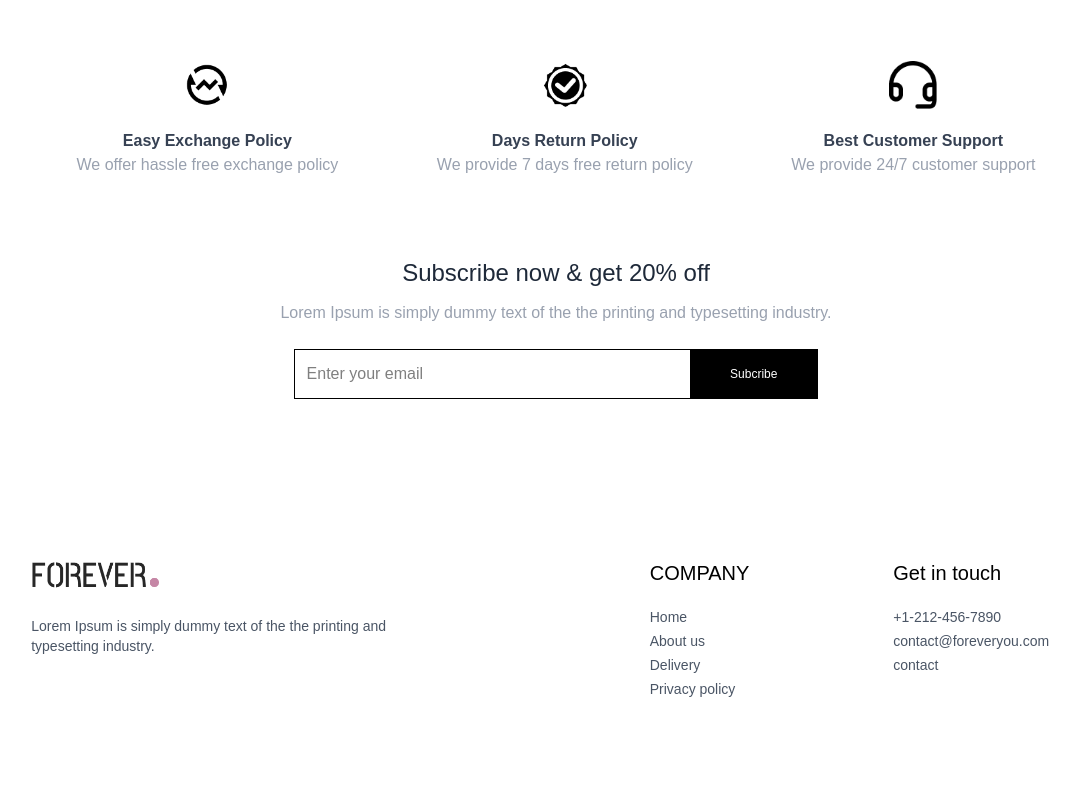
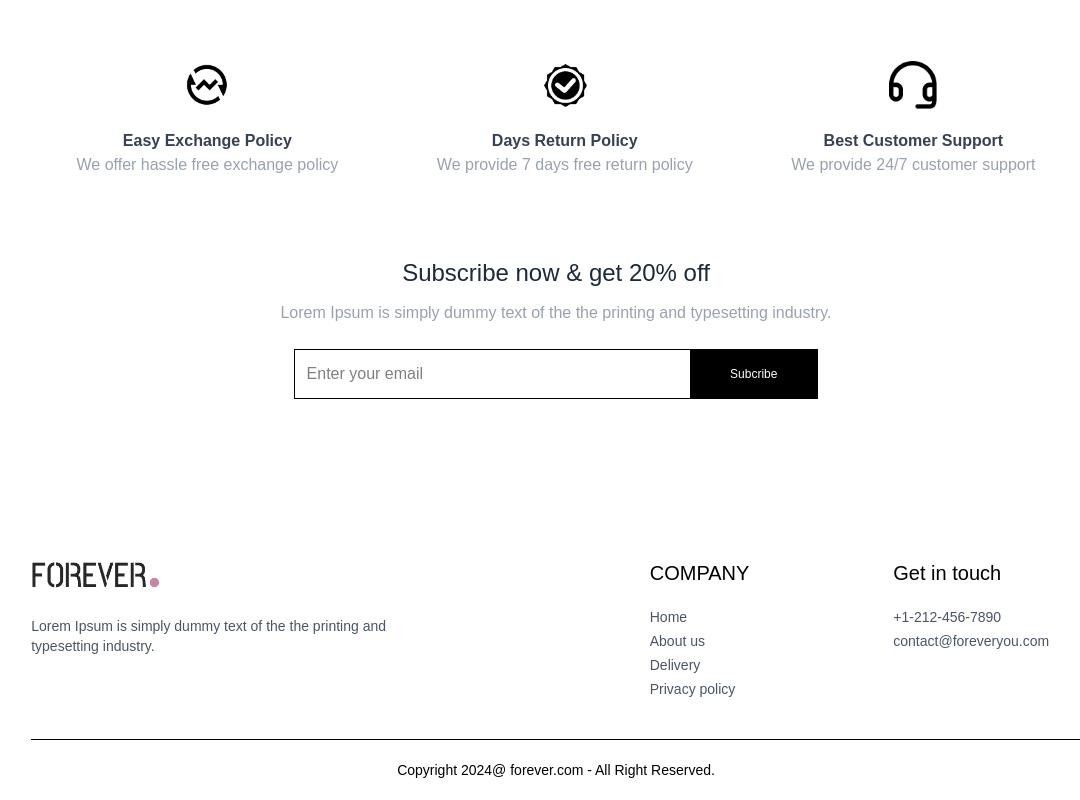
Before and after one commit to Tsedniya/Forever-E-commerce, a React (Vite) app in the folder frontend/: page / in a window 1280 px wide. Shown: the part 2162-2962 px from the top of the page, without its empty margins (84-1164 px from the left). Before the commit the page ends 2901 px from the top, so only its background shows below. Built offline with nearby package versions, Linux system fonts and the light colour scheme.

Commit message:
fronted : footer

```diff
--- a/frontend/src/components/Footer.jsx
+++ b/frontend/src/components/Footer.jsx
@@ -3,6 +3,7 @@ import { assets } from '../assets/assets'
 
 const Footer = () => {
   return (
+    <div>
     <div className='flex flex-col sm:grid grid-cols-[3fr_1fr_1fr] gap-14 my-10 mt-40 text-sm'>
         <div>
             <img src={assets.logo} className='mb-5 w-32' alt=""/>
@@ -26,10 +27,17 @@ const Footer = () => {
             <ul className='flex flex-col gap-1 text-gray-600'>
                 <li>+1-212-456-7890</li>
                 <li>contact@foreveryou.com</li>
-                <li>contact</li>
             </ul>
         </div>
+        </div>
+
+        <div>
+            <hr/>
+            <p className='py-5 text-center text-sm'>Copyright 2024@ forever.com - All Right Reserved.</p>
+        </div>
+
     </div>
+
   )
 }
 
--- a/frontend/src/components/NewsLetterBox.jsx
+++ b/frontend/src/components/NewsLetterBox.jsx
@@ -11,7 +11,7 @@ const NewsLetterBox = () => {
             Lorem Ipsum is simply dummy text of the the printing and typesetting industry.
         </p>
         <form onSubmit = {onSubmitHandler} className='w-full sm:w-1/2 flex items-center gap-3 mx-auto my-6 border pl-3 '>
-            <input className='w-full sm:flex-1 outline-none' type="email" placeholder='Enter your email'/>
+            <input className='w-full sm:flex-1 outline-none' type="email" placeholder='Enter your email' required/>
             <button type='submit' className='bg-black text-white text-xs px-10 py-4'>Subcribe</button>
         </form>
     </div>
```
